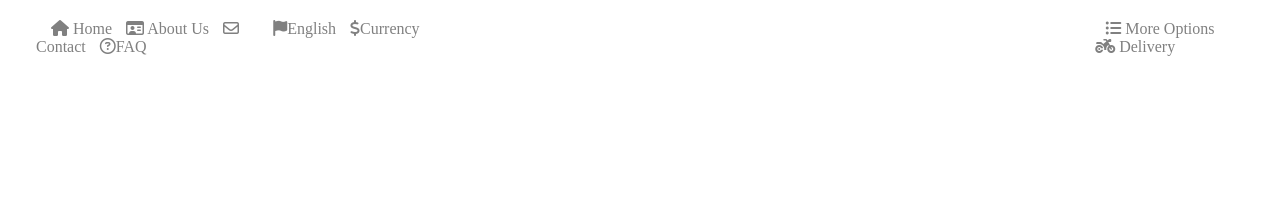
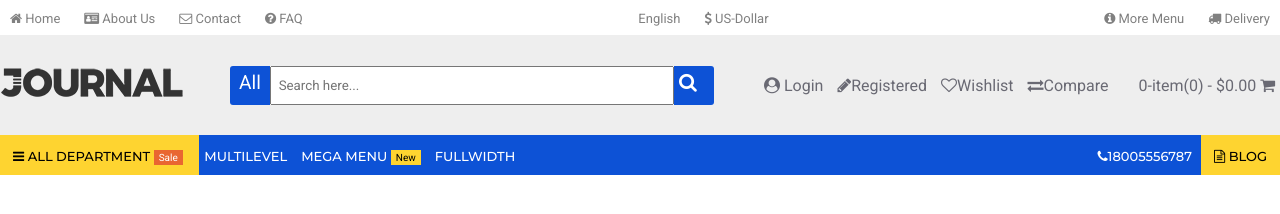
Before and after one commit to w3villa-jagendra/E-Commerce, a plain HTML site: page index.html in a window 1280 px wide. Drawn offline with Linux system fonts and the light colour scheme.

Commit message:
Added the navbar

```diff
--- a/css/e-com-style.css
+++ b/css/e-com-style.css
@@ -1,31 +1,178 @@
-* {
+*{
     margin: 0px;
     padding: 0px;
+    font-family:"Roboto", sans-serif ;
+}
+
+.top-menu{
+    max-width: 1280px;
+}
+.top-menu{
+
+
+    display: flex;
+    margin: auto;
+    height: 35px;
+    justify-content: space-between;
+    align-items: center;
 }
 
 
-/* Top Menu */
 
-.top-menu{
-    list-style: none;
+.main-menu li{
+    display: inline;
+    margin: 10px;
+    color: grey;
+    font-family: "Roboto";
+    font-size: small;
+}
+
+
+
+/* medium-menu */
+
+.medium-menu{
+   height: 100px;
+   background-color:rgba(238, 238, 238, 1);
+   margin: auto;
+   align-items: center;
+   display: flex;
+   justify-content: space-between;
+
+}
+
+
+.mid-bar{
+    height: 100px;
+    width: 1280px;
+   margin: auto;
+   align-items: center;
+   display: flex;
+   justify-content: space-between;
+
+}
+
+
+
+
+.search-bar{       /*  search-bar*/
+
     display: flex;
-    justify-content: space-between;
-    margin: auto;
-    margin-top: 20px;
-    width: 1208px;
+    /* flex-grow: 2; */
 
 
 }
 
-.top-menu li{
-    display: inline;
-    color: grey;
+.search-bar .all-items{
+    width: 30px;
+    background-color: rgba(13, 82, 214, 1);
+    font-size: 1.2rem;
+    color: white;
+    text-align: center;
     padding: 5px;
+    align-items: center;
+    border-radius: 3px 0 0 3px ;
 }
 
 
-/* middle-menu */
+.search-bar .search-icon{
+    background-color: rgba(13, 82, 214, 1);
+    font-size: 1.2rem;
+    color: white;
+    padding: 5px;
+    width: 30px;
+   align-items: center;
+    border-radius: 0px 3px 3px 0px ;
+}
 
-.middle-menu{
-    width: 100%;
+ .search-input input{
+   height: 35px;
+   width:25rem;
+
 }
+
+/* account-menu */
+
+.account-menu{
+    display: flex;
+
+}
+
+.account-menu .secondry-menu {
+    text-decoration: none;
+    margin-right: 20px;
+
+}
+
+.account-menu .secondry-menu a{
+    text-decoration: none;
+    color:rgba(105, 105, 115, 1);
+    margin: 5px;
+}
+
+.account-menu .cart-menu a{
+    text-decoration: none;
+    color:rgba(105, 105, 115, 1);
+    margin: 5px;
+}
+
+
+/* Bottom Bar */
+
+.bottom-bar{
+    display: flex;
+    background-color: rgba(13,82,214,1);
+
+
+}
+
+.bottom-bar .bottom-nav {
+    width: 1280px;
+    height: 40px;
+    margin: auto;
+
+    display: flex;
+    justify-content: space-between;
+  align-items: center;
+
+
+}
+
+.bottom-bar .bottom-nav a{
+    text-decoration: none;
+    font-family: 'Montserrat';
+    font-size: 13px;
+    padding: 5px;
+    font-size: small;
+    font-weight: 500;
+    text-transform: uppercase;
+    color: white;
+
+}
+
+.bottom-bar .bottom-nav a span{
+
+    text-transform: none;
+    background-color: rgba(233, 102, 49, 1);
+    color: white;
+    font-size: x-small;
+    padding: 2px 5px 2px 5px;
+     align-items: normal;
+     margin-top: 10px ;
+
+}
+
+.bottom-bar .bottom-nav .nav-yellow-bg{
+      margin-top: 0;
+      margin-bottom: 0;
+    background-color: rgba(254, 212, 48, 1);
+    padding: 13px;
+    padding-bottom: 11px;
+color: black;
+}
+
+.bottom-bar .bottom-nav .nav-blue-bg span{
+
+  color: black;
+  background-color: rgba(254, 212, 48, 1);
+}
--- /dev/null
+++ b/css/old.css
@@ -0,0 +1,32 @@
+* {
+    margin: 0px;
+    padding: 0px;
+}
+
+
+/* Top Menu */
+
+.top-menu{
+    list-style: none;
+    display: flex;
+    justify-content: space-between;
+    margin: auto;
+    margin-top: 20px;
+    width: 1208px;
+
+
+
+}
+
+.top-menu li{
+    display: inline;
+    color: grey;
+    padding: 5px;
+}
+
+
+/* middle-menu */
+
+.middle-menu{
+    width: 100%;
+}
--- a/index.html
+++ b/index.html
@@ -5,56 +5,105 @@
     <meta charset="UTF-8">
     <meta http-equiv="X-UA-Compatible" content="IE=edge">
     <meta name="viewport" content="width=device-width, initial-scale=1.0">
-    <title>Journal</title>
-    <script src="https://kit.fontawesome.com/d54c3be3a3.js" crossorigin="anonymous"></script>
-    <link rel="icon" href="img/logo.png" type="image/x-icon">
+    <title>E-Commerce</title>
+    <link rel="stylesheet" href="https://cdnjs.cloudflare.com/ajax/libs/font-awesome/4.7.0/css/font-awesome.min.css">
+    <link rel="preconnect" href="https://fonts.googleapis.com">
+    <link rel="preconnect" href="https://fonts.gstatic.com" crossorigin>
+    <link
+        href="https://fonts.googleapis.com/css2?family=Montserrat:wght@300;400;500;900&family=Roboto&family=Ubuntu&display=swap"
+        rel="stylesheet">
     <link rel="stylesheet" href="css/e-com-style.css">
-    <link rel="stylesheet" href="https://github.com/FortAwesome/Font-Awesome">
-
-
+    <link rel="icon" href="img/logo.png">
 </head>
 
 <body>
+
+
+    <!-- main menu-bar contain 3 parts(top-menu, middle-menu, bottom-menu) -->
     <div class="main-menu">
         <div class="top-menu">
+
             <div class="left-menu">
-
-                <li class="menu1">
-                <li><i class="fa fa-home" aria-hidden="true"></i> Home</li>
-                <li class="menu2"><i class="fa fa-id-card-o" aria-hidden="true"></i> About Us </li>
-                <li class="menu3"><i class="fa fa-envelope-o" aria-hidden="true"></i> Contact</li>
-                <li class="menu4"><i class="fa fa-question-circle-o" aria-hidden="true"></i>FAQ</li>
-
+                <ul class="menu">
+                    <li class="menu1"><i class="fa fa-home" aria-hidden="true"></i> Home</li>
+                    <li class="menu2"><i class="fa fa-id-card" aria-hidden="true"></i> About Us</li>
+                    <li class="menu3"><i class="fa fa-envelope-o" aria-hidden="true"></i> Contact</li>
+                    <li class="menu4"><i class="fa fa-question-circle" aria-hidden="true"></i> FAQ</li>
+                </ul>
             </div>
 
             <div class="middle-menu">
+                <li class="mid-menu1"> English</li>
+                <li class="mid-menu2"><i class="fa fa-usd" aria-hidden="true"></i> US-Dollar</li>
+            </div>
 
-                <li class="menu1">
-                <li><i class="fa fa-flag" aria-hidden="true"></i>English</li>
-                <li class="menu2"><i class="fa fa-usd" aria-hidden="true"></i>Currency</li>
+            <div class="right-menu">
+                <li class="mid-menu1"><i class="fa fa-info-circle" aria-hidden="true"></i> More Menu</li>
+                <li class="mid-menu2"><i class="fa fa-truck" aria-hidden="true"></i> Delivery</li>
+            </div>
+
+        </div>
+
+        <div class="medium-menu">
+            <div class="mid-bar">
+
+                <div class="logo">
+                    <a href="#"><img src="img/journal-logo1x-185x32.png" alt="Journal-Logo"></a>
+                </div>
+
+                <div class="search-bar">
+                    <div class="all-items">
+                        <p>All</p>
+                    </div>
 
 
-            </div>
+                    <div class="search-input">
+                        <input type="text" placeholder="  Search here...">
+                    </div>
+
+                    <div class="search-icon">
+                        <i class="fa fa-search" aria-hidden="true"></i>
+                    </div>
+                </div>
 
 
-            <div class="right-menu">
-
-                <li class="menu1">
-                <li><i class="fa fa-list-ul" aria-hidden="true"></i> More Options</li>
-                <li class="menu2"><i class="fa fa-motorcycle" aria-hidden="true"></i> Delivery</li>
-
+                <div class="account-menu">
+                    <div class="secondry-menu">
+                        <a href="#"><i class="fa fa-user-circle" aria-hidden="true"></i> <span>Login</span></a>
+                        <a href="#"><i class="fa fa-pencil" aria-hidden="true"></i><span>Registered</span></a>
+                        <a href="#"><i class="fa fa-heart-o" aria-hidden="true"></i><span>Wishlist</span></a>
+                        <a href="#"><i class="fa fa-exchange" aria-hidden="true"></i><span>Compare</span></a>
+                    </div>
+                    <div class="cart-menu">
+                        <a href="#"> <span id="cart-total"> 0-item(0) - $0.00</span>
+                            <i class="fa fa-shopping-cart" aria-hidden="true"></i></a>
+                    </div>
+                </div>
 
             </div>
-
 
         </div>
 
 
 
-        <div class="middle-menu">
+        <!-- Bottom-Bar -->
 
+        <div class="bottom-bar">
+            <div class="bottom-nav">
+                <div class="bottom-left-nav">
+                    <a href="#" class="nav-yellow-bg all "><i class="fa fa-bars" aria-hidden="true"></i> ALL Department  <span>Sale</span> </a>
+                    <a href="#">MULTILEVEL</a>
+                    <a href="#"class="nav-blue-bg ">MEGA MENU  <span> New</span></a>
+                    <a href="#">FULLWIDTH</a>
+                </div>
 
+                <div class="bottom-right-nav">
 
+                    <a href="#"><i class="fa fa-phone" aria-hidden="true"></i>18005556787</a>
+                    <a href="#" class="nav-yellow-bg  " ><i class="fa fa-file-text-o" aria-hidden="true"></i> BLOG</a>
+
+                </div>
+            </div>
         </div>
 
     </div>
```
Also changed, not shown: img/journal-logo1x-185x32.png (added).
